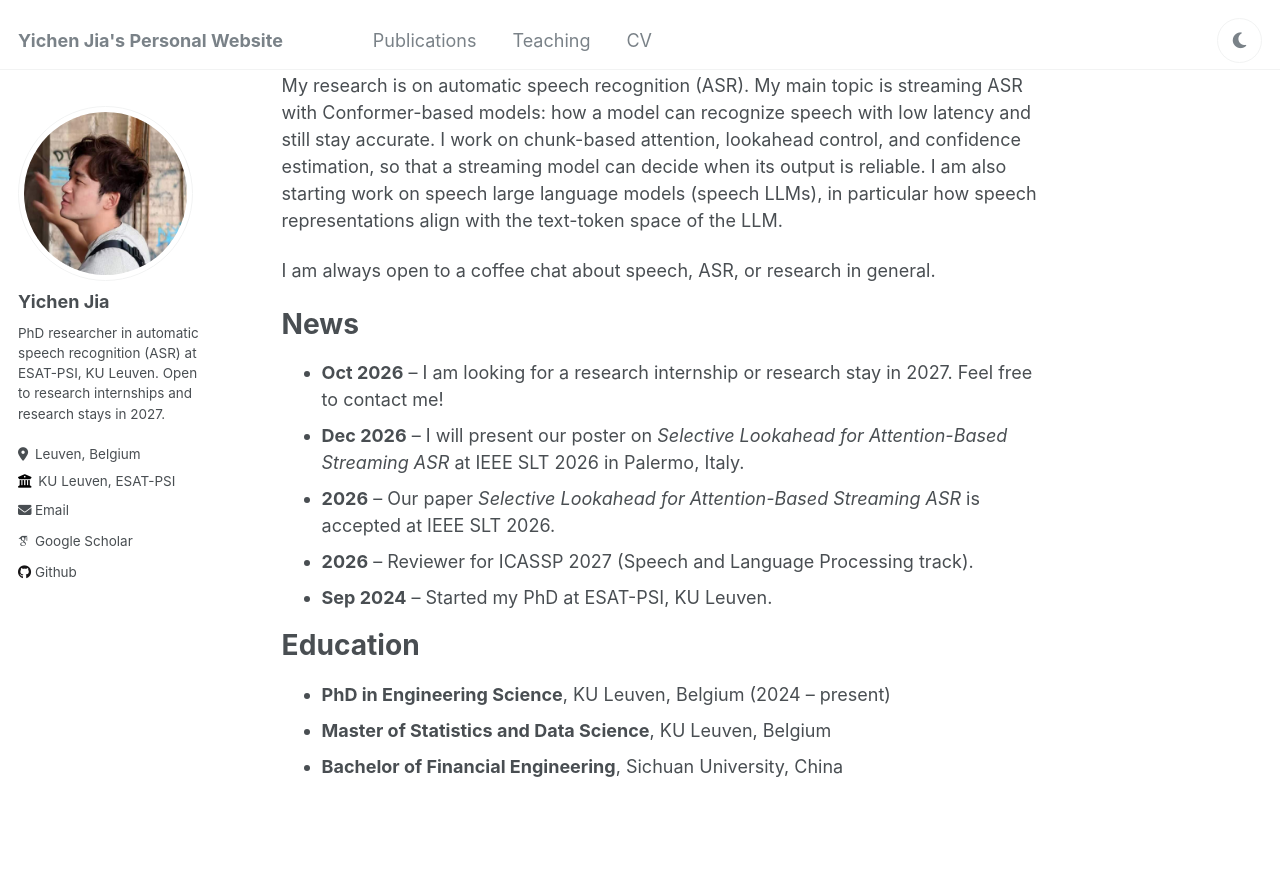
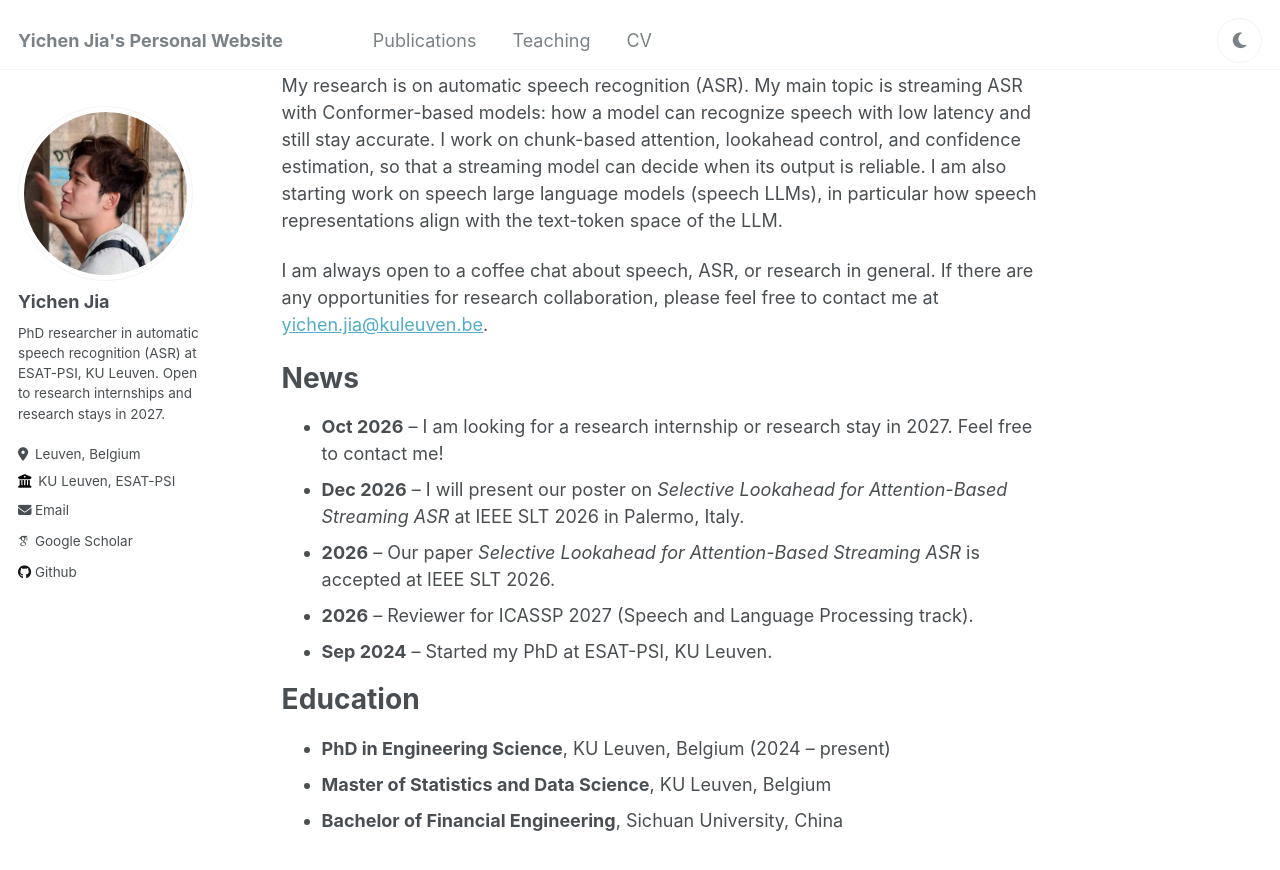
Before and after one commit to windskylionheart1023/windskylionheart1023.github.io, a Jekyll site: the page built from _pages/about.md, in a window 1280 px wide and 900 px high, scrolled down 447 px. Shown: the top 870 px of the window. Built offline with Jekyll 4.4.1, drawn with Linux system fonts in a browser that asks for light colours; some web fonts are replaced.

Commit message:
Invite research collaboration on About page

```diff
--- a/_pages/about.md
+++ b/_pages/about.md
@@ -19,7 +19,7 @@ I am a PhD researcher at the [PSI group](https://www.esat.kuleuven.be/psi) (Proc
 
 My research is on automatic speech recognition (ASR). My main topic is streaming ASR with Conformer-based models: how a model can recognize speech with low latency and still stay accurate. I work on chunk-based attention, lookahead control, and confidence estimation, so that a streaming model can decide when its output is reliable. I am also starting work on speech large language models (speech LLMs), in particular how speech representations align with the text-token space of the LLM.
 
-I am always open to a coffee chat about speech, ASR, or research in general.
+I am always open to a coffee chat about speech, ASR, or research in general. If there are any opportunities for research collaboration, please feel free to contact me at [yichen.jia@kuleuven.be](mailto:yichen.jia@kuleuven.be).
 
 News
 ======
```
